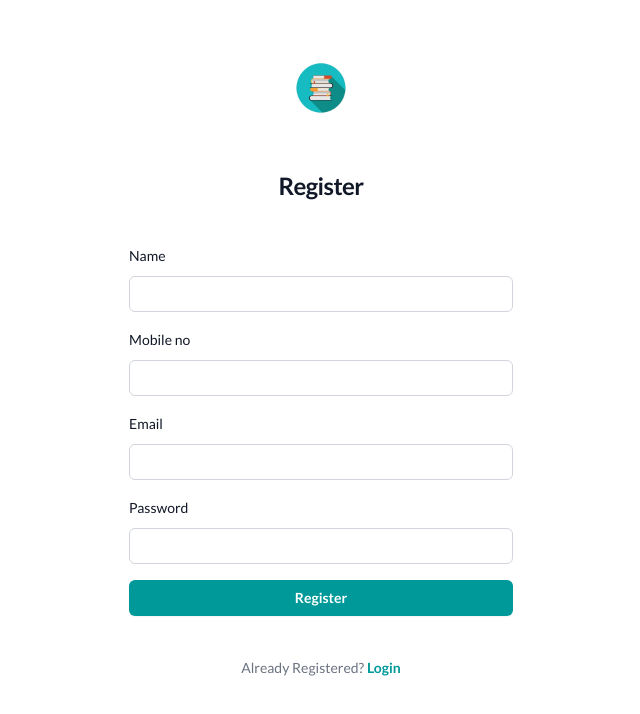
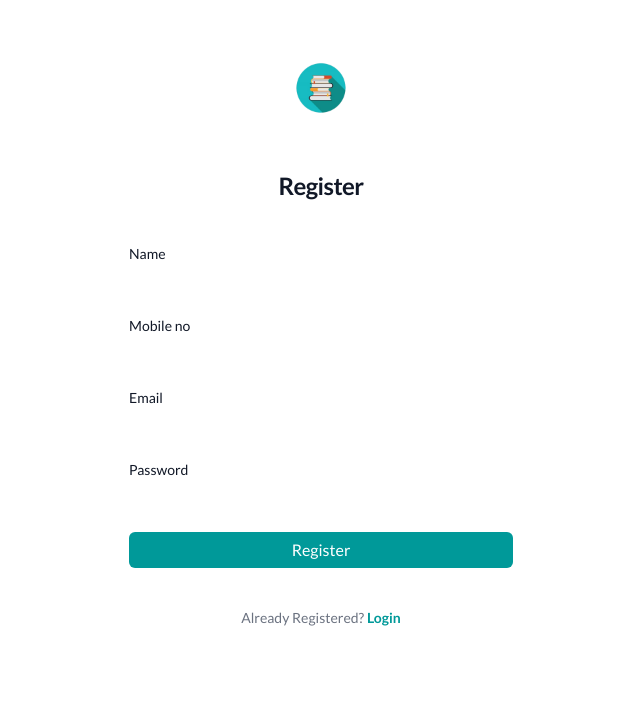
Before and after one commit to gopalpatil0318/E-Commerse-Book-Selling, a Next.js app: page /signup in a window 1280 px wide. Shown: the top 714 px of the page, without its empty margins (319-959 px from the left). Built offline with nearby package versions, Linux system fonts and the light colour scheme.

Commit message:
validation done

```diff
--- a/app/signup/page.tsx
+++ b/app/signup/page.tsx
@@ -4,8 +4,8 @@ import { useState } from "react";
 import Link from "next/link";
 import Image from "next/image";
 import { useRouter } from "next/navigation";
-import {  toast } from 'react-hot-toast'
-import fiction from "@/public/non-fiction.png"
+import { toast } from "react-hot-toast";
+import fiction from "@/public/non-fiction.png";
 
 interface FormData {
   name: string;
@@ -17,31 +17,48 @@ interface FormData {
 export default function Signup() {
   const router = useRouter();
   const [formData, setFormData] = useState<FormData>({
-    name: '',
-    mob: '',
-    email: '',
-    password: '',
+    name: "",
+    mob: "",
+    email: "",
+    password: "",
   });
   const [isLoading, setIsLoading] = useState(false);
+  const [passwordError, setPasswordError] = useState("");
+
+  const validatePassword = (password: string) => {
+    const regex = /^(?=.*[A-Z])(?=.*[!@#$%^&*])(?=.*\d)[A-Za-z\d!@#$%^&*]{8,}$/;
+    if (!regex.test(password)) {
+      return "Password must be at least 8 characters long, include one uppercase letter, one number, and one special character.";
+    }
+    return "";
+  };
 
   const handleChange = (e: React.ChangeEvent<HTMLInputElement>) => {
     const { name, value } = e.target;
+    if (name === "password") {
+      const error = validatePassword(value);
+      setPasswordError(error);
+    }
     setFormData({ ...formData, [name]: value });
-
   };
 
   const handleSubmit = async (e: React.FormEvent) => {
     e.preventDefault();
+
+    if (passwordError) {
+      toast.error("Please fix the errors before submitting.");
+      return;
+    }
+
     setIsLoading(true);
-
     try {
-      const response = await fetch('/api/sign-up', {
-        method: 'POST',
-        headers: { 'Content-Type': 'application/json' },
+      const response = await fetch("/api/sign-up", {
+        method: "POST",
+        headers: { "Content-Type": "application/json" },
         body: JSON.stringify(formData),
       });
       if (!response.ok) {
-        throw new Error('Signup failed');
+        throw new Error("Signup failed");
       }
       toast.success("Signed up successfully!");
       router.push("/login");
@@ -52,7 +69,6 @@ export default function Signup() {
       setIsLoading(false);
     }
   };
-
 
   return (
     <>
@@ -74,96 +90,86 @@ export default function Signup() {
 
         <div className="mt-10 sm:mx-auto sm:w-full sm:max-w-sm">
           <form onSubmit={handleSubmit} className="space-y-4">
+            {/* Name */}
             <div>
-              <label htmlFor="name" className="block text-sm/6 font-medium text-gray-900">
+              <label htmlFor="name" className="block text-sm font-medium text-gray-900">
                 Name
               </label>
-              <div className="mt-2">
               <input
                 id="name"
                 name="name"
                 type="text"
                 required
-                  autoComplete="name"
                 value={formData.name}
                 onChange={handleChange}
-                  className="block w-full rounded-md bg-white px-3 py-1.5 text-base text-gray-900 outline outline-1 -outline-offset-1 outline-gray-300 placeholder:text-gray-400 focus:outline focus:outline-2 focus:-outline-offset-2 focus:outline-[#009999] sm:text-sm/6"
+                className="block w-full rounded-md px-3 py-1.5 bg-white text-gray-900"
               />
             </div>
-            </div>
 
+            {/* Mobile */}
             <div>
-              <label htmlFor="mob" className="block text-sm/6 font-medium text-gray-900">
+              <label htmlFor="mob" className="block text-sm font-medium text-gray-900">
                 Mobile no
               </label>
-              <div className="mt-2">
               <input
                 id="mob"
                 name="mob"
                 type="number"
                 required
-                  autoComplete="mob"
                 value={formData.mob}
                 onChange={handleChange}
-                  className="block w-full rounded-md bg-white px-3 py-1.5 text-base text-gray-900 outline outline-1 -outline-offset-1 outline-gray-300 placeholder:text-gray-400 focus:outline focus:outline-2 focus:-outline-offset-2 focus:outline-[#009999] sm:text-sm/6"
+                className="block w-full rounded-md px-3 py-1.5 bg-white text-gray-900"
               />
             </div>
-            </div>
 
+            {/* Email */}
             <div>
-              <label htmlFor="email" className="block text-sm/6 font-medium text-gray-900">
+              <label htmlFor="email" className="block text-sm font-medium text-gray-900">
                 Email
               </label>
-              <div className="mt-2">
               <input
                 id="email"
                 name="email"
                 type="email"
                 required
-                  autoComplete="email"
                 value={formData.email}
                 onChange={handleChange}
-                  className="block w-full rounded-md bg-white px-3 py-1.5 text-base text-gray-900 outline outline-1 -outline-offset-1 outline-gray-300 placeholder:text-gray-400 focus:outline focus:outline-2 focus:-outline-offset-2 focus:outline-[#009999] sm:text-sm/6"
+                className="block w-full rounded-md px-3 py-1.5 bg-white text-gray-900"
               />
             </div>
-            </div>
 
+            {/* Password */}
             <div>
-              <div className="flex items-center justify-between">
-                <label htmlFor="password" className="block text-sm/6 font-medium text-gray-900">
+              <label htmlFor="password" className="block text-sm font-medium text-gray-900">
                 Password
               </label>
-
-              </div>
-              <div className="mt-2">
               <input
                 id="password"
                 name="password"
                 type="password"
                 required
-                  autoComplete="current-password"
                 value={formData.password}
                 onChange={handleChange}
-                  className="block w-full rounded-md bg-white px-3 py-1.5 text-base text-gray-900 outline outline-1 -outline-offset-1 outline-gray-300 placeholder:text-gray-400 focus:outline focus:outline-2 focus:-outline-offset-2 focus:outline-[#009999] sm:text-sm/6"
+                className="block w-full rounded-md px-3 py-1.5 bg-white text-gray-900"
               />
-              </div>
+              {passwordError && (
+                <p className="mt-2 text-sm text-red-600">{passwordError}</p>
+              )}
             </div>
 
-            <div>
             <button
               type="submit"
               disabled={isLoading}
-                className="flex w-full justify-center rounded-md bg-[#009999] px-3 py-1.5 text-sm/6 font-semibold text-white shadow-sm hover:bg-[#006666] focus-visible:outline focus-visible:outline-2 focus-visible:outline-offset-2 focus-visible:outline-[#009999]"
+              className="w-full rounded-md bg-[#009999] px-3 py-1.5 text-white"
             >
-                {isLoading ? 'Registering...' : 'Register'}
+              {isLoading ? "Registering..." : "Register"}
             </button>
-            </div>
           </form>
 
-          <p className="mt-10 text-center text-sm/6 text-gray-500">
-            Already Registered?{' '}
-            <Link href="/login">
-              <span className="font-semibold text-[#009999] hover:text-[#006666]">Login</span>
+          <p className="mt-10 text-center text-sm text-gray-500">
+            Already Registered?{" "}
+            <Link href="/login" className="text-[#009999] font-semibold">
+              Login
             </Link>
           </p>
         </div>
```
Lines whose indentation alone changed are shown as unchanged.
